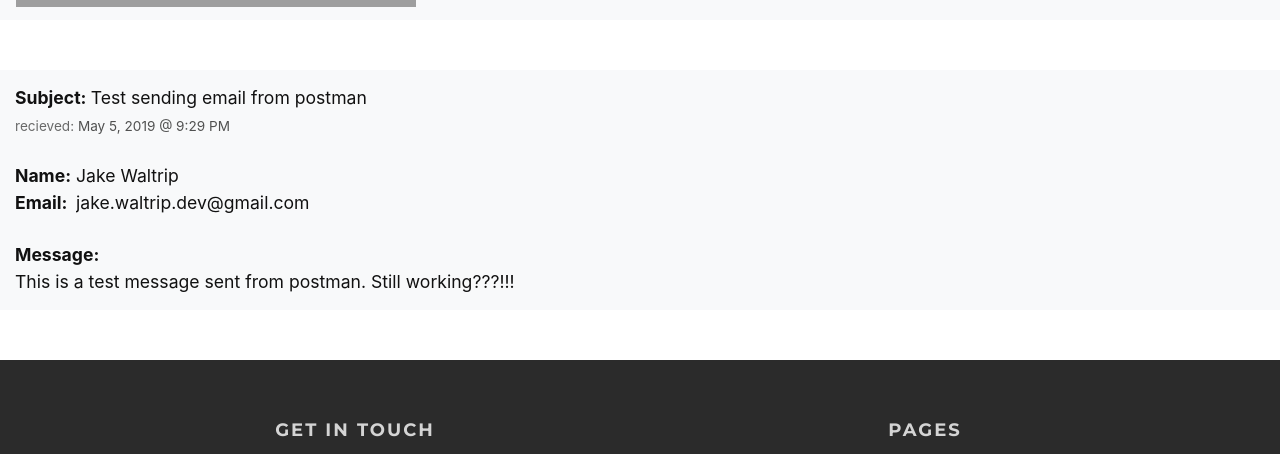
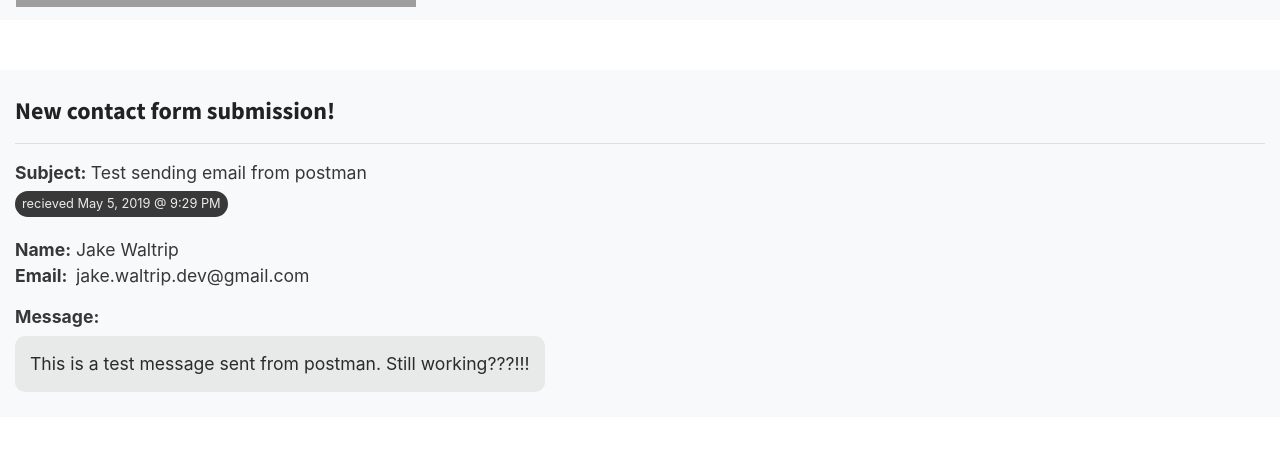
Before and after one commit to jwaltrip/cuellar-law-firm, a React (Create React App) app: page /test in a window 1280 px wide. Shown: the part 346-800 px from the top of the page. Built offline with nearby package versions, Linux system fonts and the light colour scheme; grey boxes are pictures that could not be loaded.

Commit message:
made a test route to design the email template

```diff
--- a/src/components/TestEmail.css
+++ b/src/components/TestEmail.css
@@ -1,10 +1,18 @@
 .email-container {
   margin: 50px 0 50px 0;
-  padding: 15px;
+  padding: 25px 15px 25px 15px;
   background-color: #f8f9fa;
   text-align: left;
   font-size: 1.1rem;
-  color: #111111;
+  color: #373737;
+}
+
+.email-header {
+  margin-bottom: 20px;
+}
+
+.email-title {
+  margin-bottom: 10px;
 }
 
 /* Bold Lable styles */
@@ -17,20 +25,26 @@
 
 /* Date recieved */
 .email-date {
-  font-size: 0.85rem;
+  font-size: 0.80rem;
   color: #3e3e3e;
-  opacity: 0.9;
+  /*opacity: 0.9;*/
   margin-top: 5px;
+  background-color: #393939;
+  color: rgba(255, 255, 255, 0.9) !important;
+  width: fit-content;
+  border-radius: 13px;
+  padding: 3px 7px 3px 7px;
 }
 
 .date-recieved {
-  opacity: 0.85;
+  /*opacity: 0.85;*/
 }
 
 /* Name + Email table style */
 .tg {
   border-collapse: collapse;
   border-spacing: 0;
+  margin-bottom: 15px;
 }
 .tg td {
   padding: 0 5px 0 0;
@@ -59,3 +73,16 @@
   text-align: left;
   vertical-align: middle;
 }
+
+/* Message content */
+.message-header {
+  margin-bottom: 5px;
+}
+
+.message-container {
+  background-color: rgba(217, 217, 217, 0.5);
+  color: #2b2b2b;
+  padding: 15px;
+  border-radius: 10px;
+  width: fit-content;
+}
--- a/src/components/TestEmail.js
+++ b/src/components/TestEmail.js
@@ -5,17 +5,21 @@ const TestEmail = props => {
   return (
     <div className="email-container">
       <div className="email-header">
+        <div className="email-title">
+          <h3>New contact form submission!</h3>
+          <hr />
+        </div>
+
         <div className="email-subject">
           <span className="subject-header">Subject: </span>
           Test sending email from postman
         </div>
         <div className="email-date">
-          <span className="date-recieved">recieved: </span>
+          <span className="date-recieved">recieved </span>
           May 5, 2019 @ 9:29 PM
         </div>
       </div>
 
-      <br />
       <table className="tg">
         <tr>
           <th className="tg-adxo">Name:</th>
@@ -26,7 +30,6 @@ const TestEmail = props => {
           <td className="tg-0lax">jake.waltrip.dev@gmail.com</td>
         </tr>
       </table>
-      <br />
 
       <div className="message-info">
         <div className="message-header">Message:</div>
```
